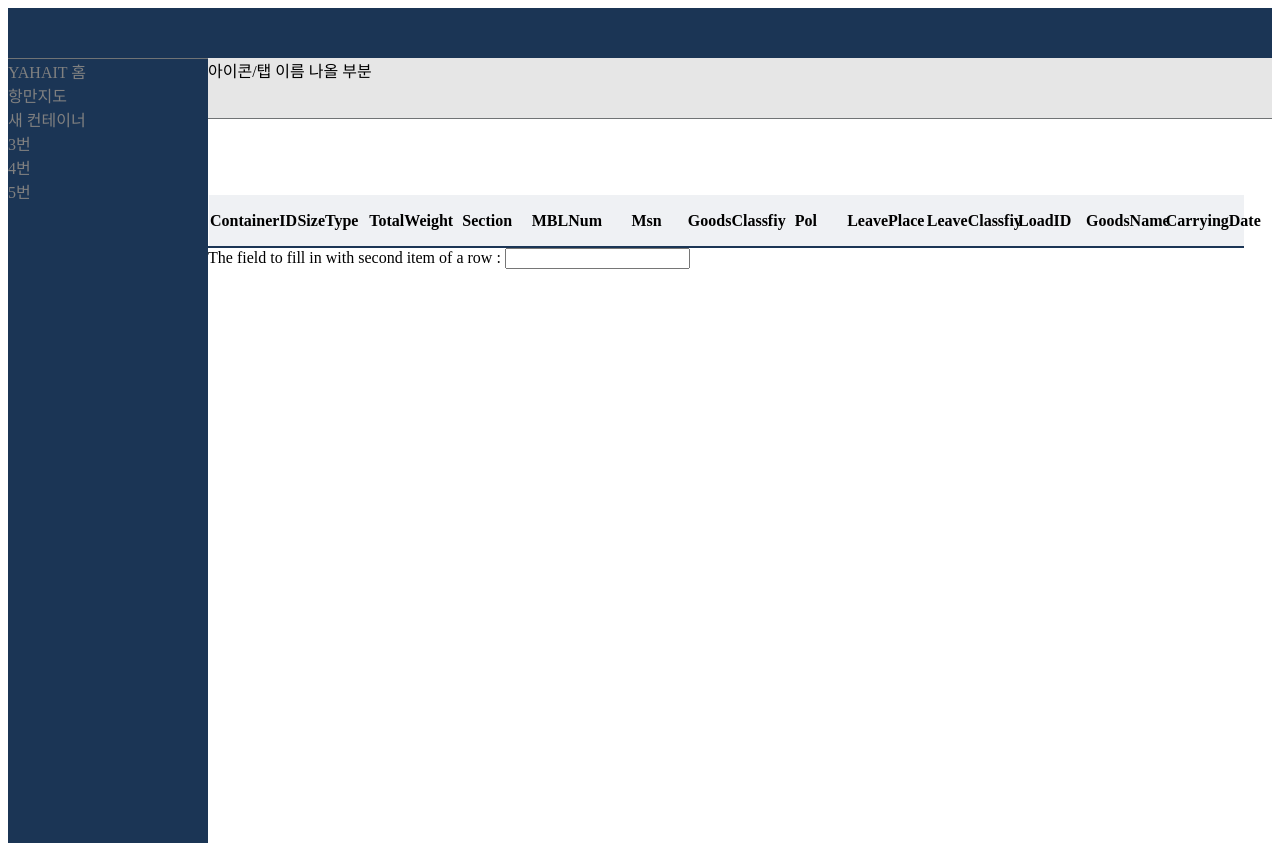
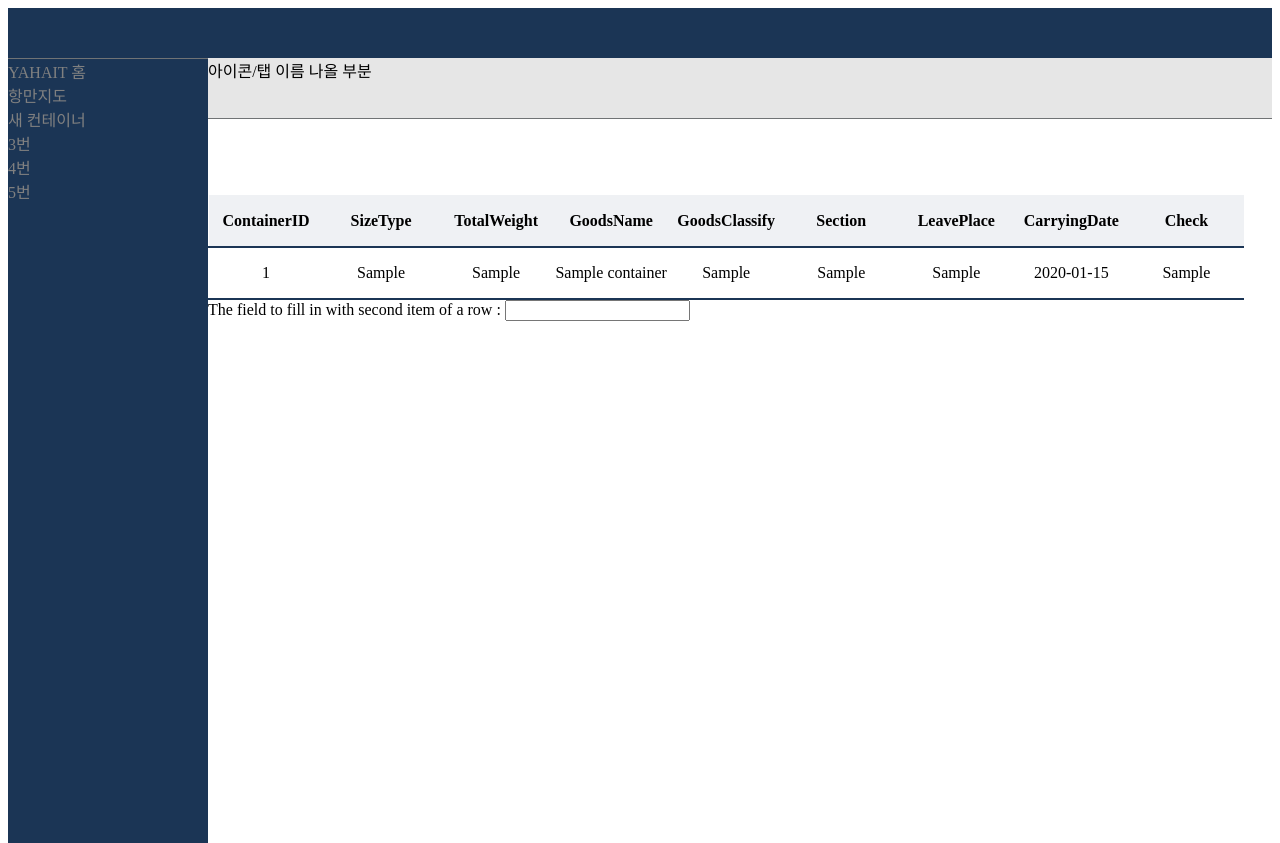
Before and after one commit to migusdn/Hanium_IoT_SmartContainer, a Django app: page /main/ in a window 1280 px wide. Run offline with Django 3.2, Linux system fonts and the light colour scheme; tables that the repository leaves empty hold one stand-in row (values such as "Sample post"); data that the repository does not hold is empty; parts of the project's set-up code (start-up, migrations or seed data) failed here and were passed over; some libraries are stand-ins or nearby versions.

Commit message:
8/13 end

```diff
--- a/SmartContainer/Container/main/forms.py
+++ b/SmartContainer/Container/main/forms.py
@@ -7,6 +7,6 @@
 
     class Meta:
         model = Container
-        fields = ['ContainerID', 'SizeType', 'TotalWeight', 'Section', 'MBLNum', 'Msn', 'GoodsClassify', 'Pol', 'LeavePlace', 'LeaveClassify', 'LoadID', 'GoodsName', 'CarryingDate']
+        fields = ['ContainerID', 'SizeType', 'TotalWeight', 'GoodsName', 'GoodsClassify',  'Section', 'LeavePlace', 'CarryingDate']
 
         #, 'PortEntryYear', 'PortEntryCount', 'PortImportDate', 'PortExportDate', 'ShipKoName', 'ShipEngName', 'ShipTypeCode', 'ShipTypeName', 'CheckInOut'
--- a/SmartContainer/Container/main/models.py
+++ b/SmartContainer/Container/main/models.py
@@ -4,16 +4,14 @@
     ContainerID = models.CharField(max_length=100, null=True)
     SizeType = models.CharField(max_length=100, null=True)
     TotalWeight = models.CharField(max_length=100, null=True)
-    Msn = models.CharField(max_length=100, null=True)
+    GoodsName = models.CharField(max_length=100, null=True)
+    GoodsClassify = models.CharField(max_length=100, null=True)
+
     Section = models.CharField(max_length=100, null=True)
-    MBLNum = models.CharField(max_length=10, null=True)
-    GoodsClassify = models.CharField(max_length=100, null=True)
-    Pol = models.CharField(max_length=100, null=True)
     LeavePlace = models.CharField(max_length=100, null=True)
-    LeaveClassify = models.CharField(max_length=100, null=True)
-    LoadID = models.CharField(max_length=100, null=True)
-    GoodsName = models.CharField(max_length=100, null=True)
-    CarryingDate = models.CarryingDate(max_length=100, null=True)
+    CarryingDate = models.CharField(max_length=100, null=True)
+
+    Check = models.CharField(default="0", max_length=100, null=True)
     # PortEntryYear = models.CharField(max_length=100, null=True)
     # PortEntryCount = models.CharField(max_length=100, null=True)
     # PortImportDate = models.CharField(max_length=100, null=True)
@@ -37,4 +35,4 @@
     # SecInfo = models.CharField(max_length=100, null=True)
 
     class Meta:
-        ordering = ['-Msn']       #Msn 기준 내림차순 정렬
+        ordering = ['-Check', '-CarryingDate' ]       #Msn 기준 내림차순 정렬
--- a/SmartContainer/Container/static/js/main.js
+++ b/SmartContainer/Container/static/js/main.js
@@ -20,36 +20,23 @@
                         var strn = strn + data[i].TotalWeight;
                         var strn = strn + "</td>";
                         var strn = strn + "<td>";
-                        var strn = strn + data[i].Section;
-                        var strn = strn + "</td>";
-                        var strn = strn + "<td>";
-                        var strn = strn + data[i].MBLNum;
-                        var strn = strn + "</td>";
-                        var strn = strn + "<td>";
-                        var strn = strn + data[i].Msn;
+                        var strn = strn + data[i].GoodsName;
                         var strn = strn + "</td>";
                         var strn = strn + "<td>";
                         var strn = strn + data[i].GoodsClassify;
                         var strn = strn + "</td>";
                         var strn = strn + "<td>";
-                        var strn = strn + data[i].Pol;
+                        var strn = strn + data[i].Section;
                         var strn = strn + "</td>";
                         var strn = strn + "<td>";
                         var strn = strn + data[i].LeavePlace;
                         var strn = strn + "</td>";
                         var strn = strn + "<td>";
-                        var strn = strn + data[i].LeaveClassify;
+                        var strn = strn + data[i].CarryingDate;
                         var strn = strn + "</td>";
                         var strn = strn + "<td>";
-                        var strn = strn + data[i].LoadID;
+                        var strn = strn + data[i].Check;
                         var strn = strn + "</td>";
-                        var strn = strn + "<td>";
-                        var strn = strn + data[i].GoodsName;
-                        var strn = strn + "</td>";
-                        var strn = strn + "<td>";
-                        var strn = strn + data[i].CarryingDate;
-                        var strn = strn + "</td>";
-                        var strn = strn + "</tr>";
                     }
                     var strn = strn + "</tbody>"
                     $("#sourcetable").append(strn);
--- a/SmartContainer/Container/templates/main.html
+++ b/SmartContainer/Container/templates/main.html
@@ -19,16 +19,14 @@
                             <th>ContainerID</th>
                             <th>SizeType</th>
                             <th>TotalWeight</th>
+                            <th>GoodsName</th>
+                            <th>GoodsClassify</th>
+
                             <th>Section</th>
-                            <th>MBLNum</th>
-                            <th>Msn</th>
-                            <th>GoodsClassfiy</th>
-                            <th>Pol</th>
                             <th>LeavePlace</th>
-                            <th>LeaveClassfiy</th>
-                            <th>LoadID</th>
-                            <th>GoodsName</th>
                             <th>CarryingDate</th>
+
+                            <th>Check</th>
                         </tr>
                     </thead>
 </table>
```
Also changed, not shown: SmartContainer/Container/main/views.py (+13 -2 lines), SmartContainer/Container/static/js/create.js (+11 -5 lines), SmartContainer/Container/templates/create.html (+23 -6 lines), SmartContainer/Container/main/migrations/0013_delete_sensor.py (added), SmartContainer/Container/main/migrations/0014_container_carryingdate.py (added), SmartContainer/Container/main/migrations/0015_auto_20190813_1756.py (added).
